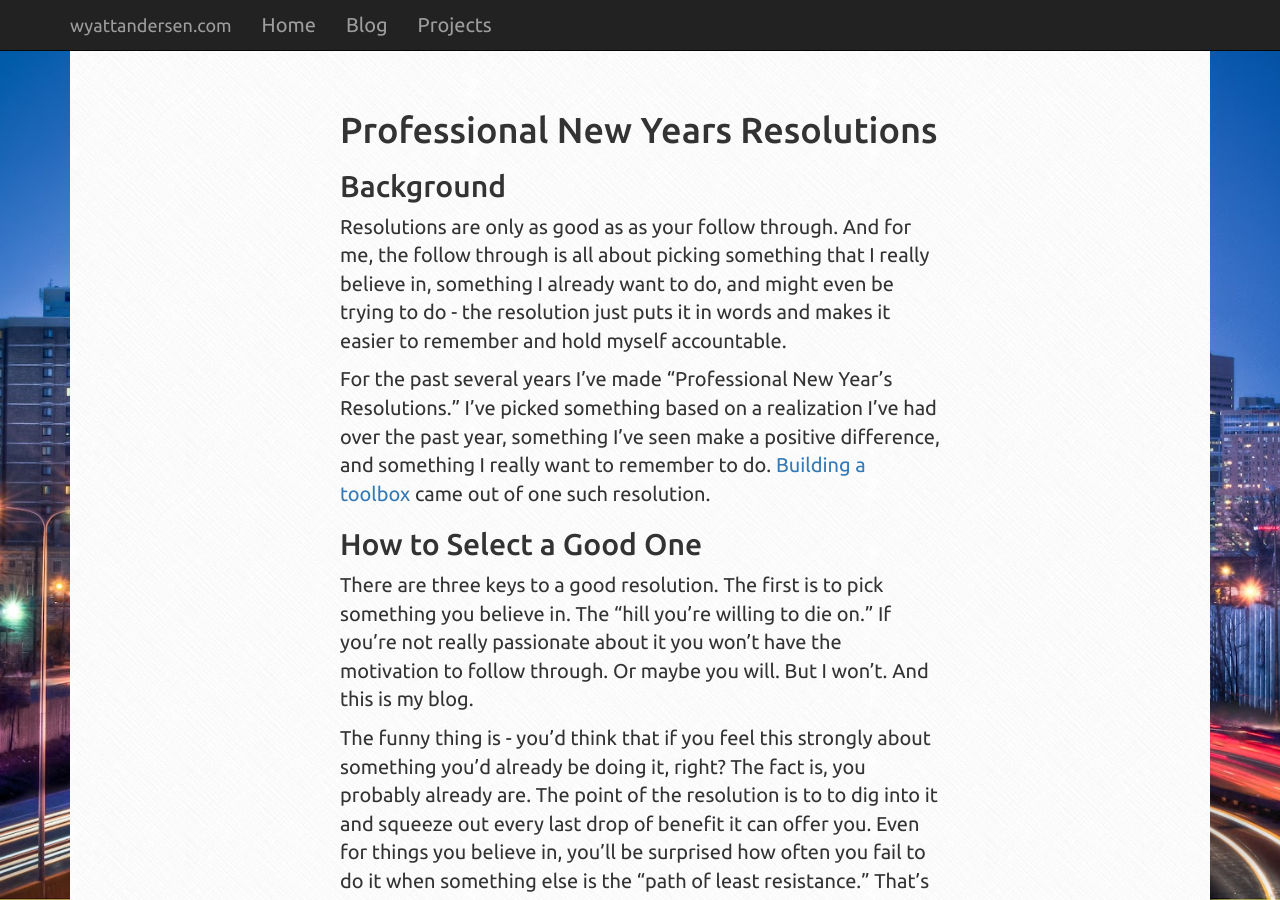
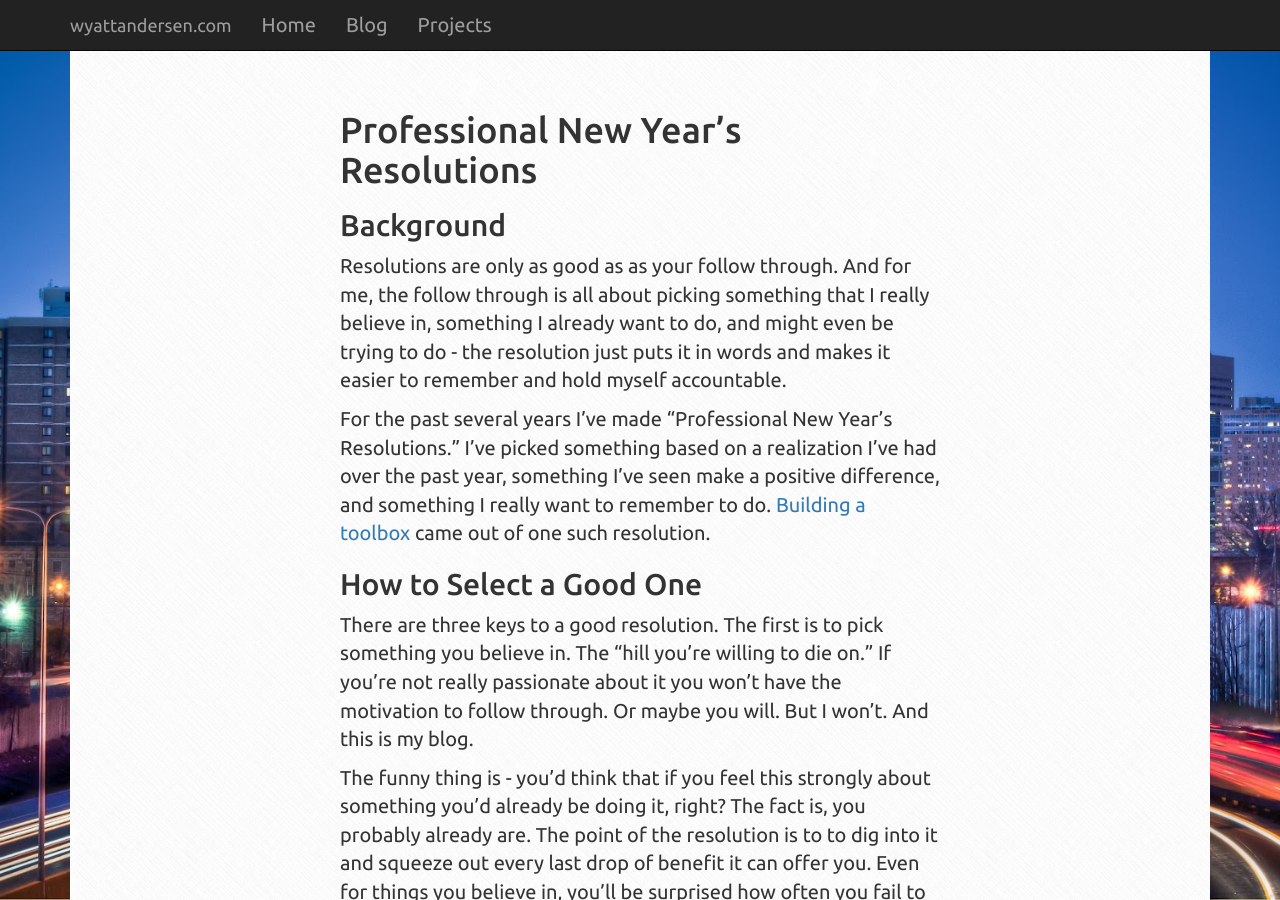
Before and after one commit to lostphilosopher/wyattandersen-jekyll, a Jekyll site: the page built from _posts/2018-01-01-professional-new-years-resolution.md, in a window 1280 px wide and 900 px high. Built offline with Jekyll 4.4.1, drawn with Linux system fonts in a browser that asks for light colours; comment, search, counter and statistics services are not loaded.

Commit message:
fixing typo

```diff
--- a/_posts/2018-01-01-professional-new-years-resolution.md
+++ b/_posts/2018-01-01-professional-new-years-resolution.md
@@ -1,13 +1,13 @@
 ---
 layout: blog
 comments: true
-title: "Professional New Years Resolutions"
+title: "Professional New Year's Resolutions"
 date: 2018-01-01
 categories:
 blurb: "Why and how to pick a Professional New Year's Resolution."
 ---
 
-# Professional New Years Resolutions
+# Professional New Year's Resolutions
 
 ## Background
 
```
